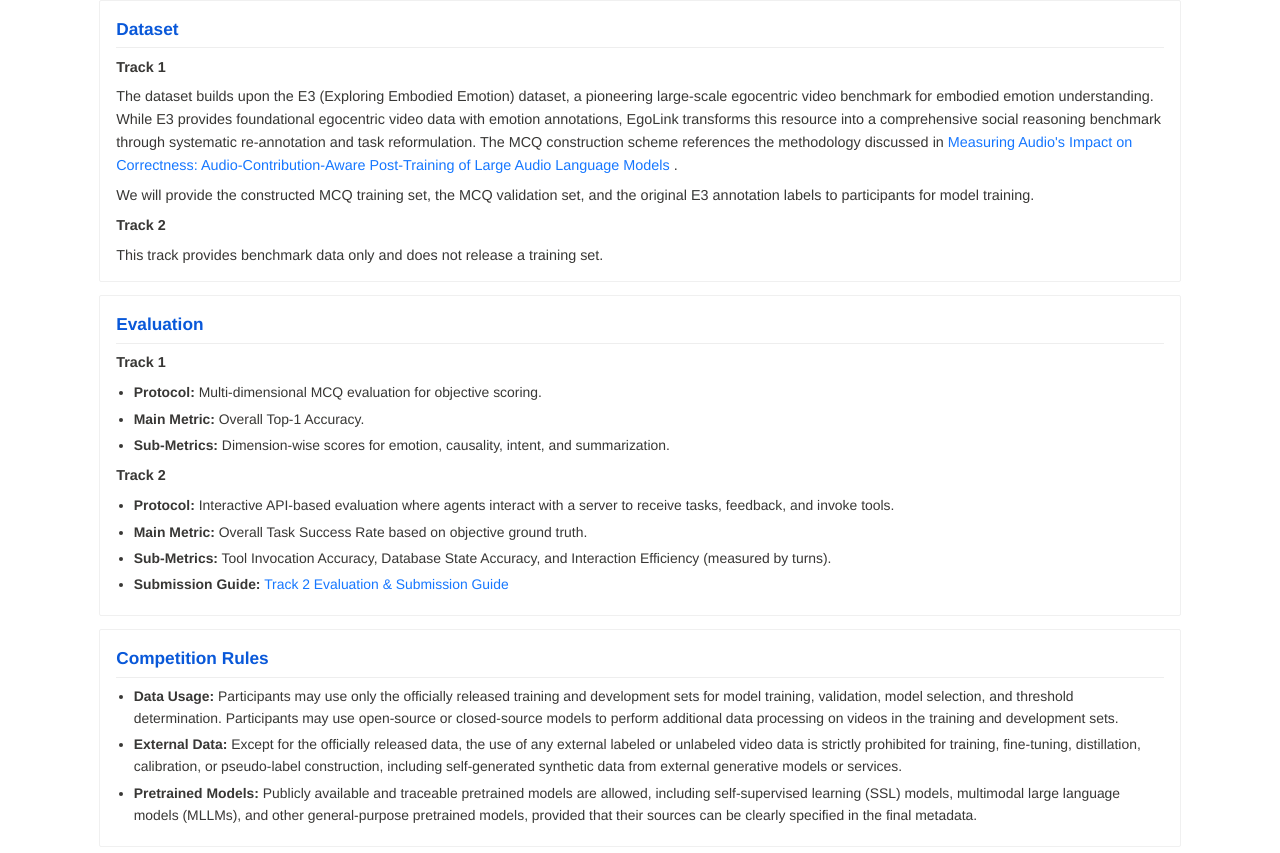
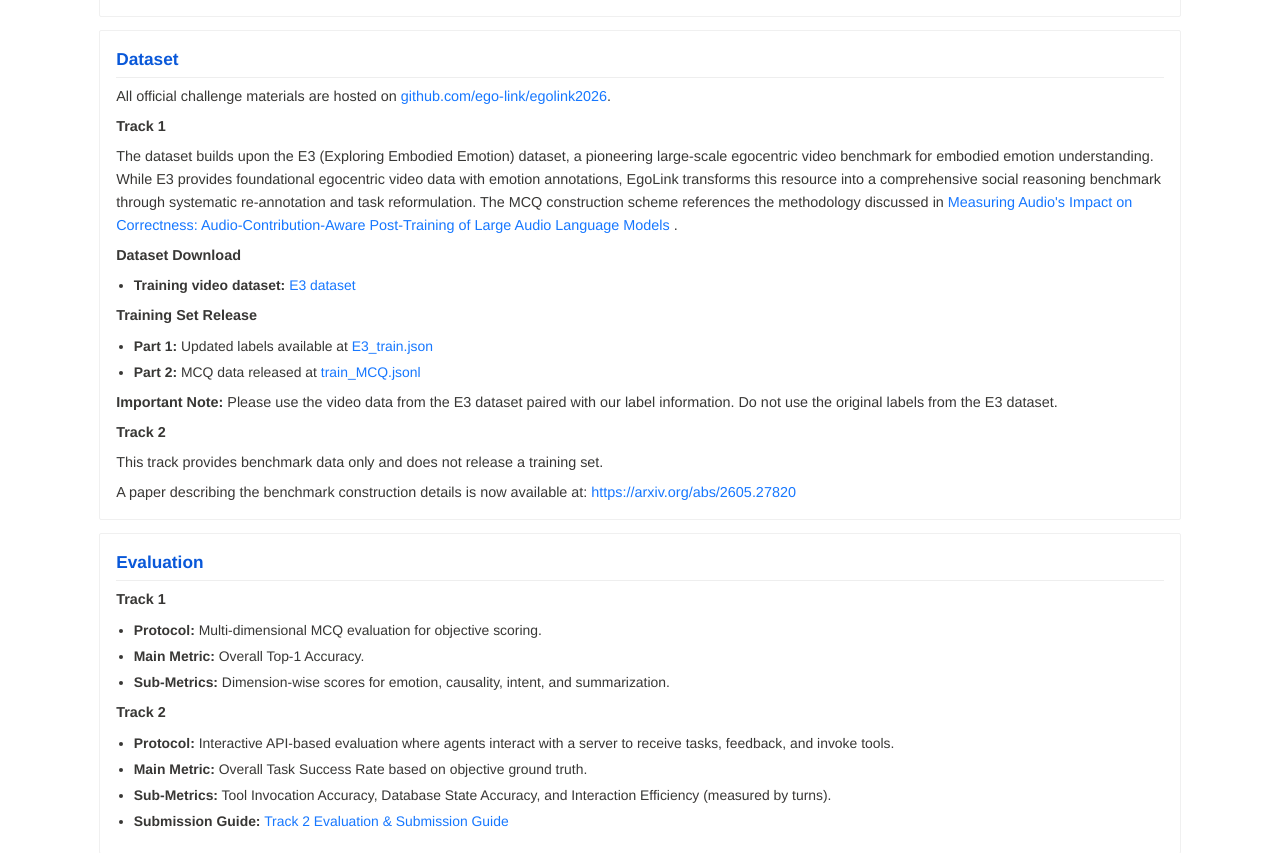
Before and after one commit to ego-link/challenge2026, a website: page index.html in a window 1280 px wide. Shown: the part 1688-2541 px from the top of the page. Drawn offline with Linux system fonts and the light colour scheme.

Commit message:
Add GitHub links, Track 1 dataset releases, and competition rules.
Surface the official egolink2026 repository, document Track 1 training downloads and label files, add Track 2 benchmark paper reference, general competition rules, and training release links on Important Dates.

Co-authored-by: Cursor <cursoragent@cursor.com>

```diff
--- a/index.html
+++ b/index.html
@@ -24,6 +24,7 @@
         </div>
         <nav class="nav-links">
           <a href="#intro">Intro</a>
+          <a href="https://github.com/ego-link/egolink2026" target="_blank" rel="noopener noreferrer">GitHub</a>
           <a href="#news">News</a>
           <a href="#tasks">Challenge Tasks</a>
           <a href="#dataset">Dataset</a>
@@ -58,6 +59,11 @@
           perceive emotional cues, understand causal relationships, and predict behavioral intents in human interactions but also to
           actively solve daily life tasks through multimodal dialogue, dynamic tool use, and autonomous planning. EgoLink aims to foster
           integrated intelligence where perception, reasoning, and decision-making are tightly coupled in unstructured social environments.
+        </p>
+        <p>
+          Visit the
+          <a href="https://github.com/ego-link/egolink2026" target="_blank" rel="noopener noreferrer">official EgoLink 2026 GitHub repository</a>
+          for datasets, documentation, evaluation tools, and submission resources.
         </p>
       </section>
 
@@ -146,6 +152,10 @@
 
       <section class="card" id="dataset">
         <h2 class="card-title">Dataset</h2>
+        <p>
+          All official challenge materials are hosted on
+          <a href="https://github.com/ego-link/egolink2026" target="_blank" rel="noopener noreferrer">github.com/ego-link/egolink2026</a>.
+        </p>
         <p><strong>Track 1</strong></p>
         <p>
           The dataset builds upon the E3 (Exploring Embodied Emotion) dataset, a pioneering large-scale egocentric video benchmark for
@@ -156,12 +166,42 @@
             Measuring Audio's Impact on Correctness: Audio-Contribution-Aware Post-Training of Large Audio Language Models
           </a>.
         </p>
+        <p><strong>Dataset Download</strong></p>
+        <ul class="list">
+          <li>
+            <strong>Training video dataset:</strong>
+            <a href="https://github.com/Exploring-Embodied-Emotion-official/E3/tree/main/dataset" target="_blank" rel="noopener noreferrer">
+              E3 dataset
+            </a>
+          </li>
+        </ul>
+        <p><strong>Training Set Release</strong></p>
+        <ul class="list">
+          <li>
+            <strong>Part 1:</strong> Updated labels available at
+            <a href="https://github.com/ego-link/egolink2026/blob/main/dataset/track1/E3_train.json" target="_blank" rel="noopener noreferrer">
+              E3_train.json
+            </a>
+          </li>
+          <li>
+            <strong>Part 2:</strong> MCQ data released at
+            <a href="https://github.com/ego-link/egolink2026/blob/main/dataset/track1/train_MCQ.jsonl" target="_blank" rel="noopener noreferrer">
+              train_MCQ.jsonl
+            </a>
+          </li>
+        </ul>
         <p>
-          We will provide the constructed MCQ training set, the MCQ validation set, and the original E3 annotation labels to participants
-          for model training.
+          <strong>Important Note:</strong> Please use the video data from the E3 dataset paired with our label information. Do not use
+          the original labels from the E3 dataset.
         </p>
         <p><strong>Track 2</strong></p>
         <p>This track provides benchmark data only and does not release a training set.</p>
+        <p>
+          A paper describing the benchmark construction details is now available at:
+          <a href="https://arxiv.org/abs/2605.27820" target="_blank" rel="noopener noreferrer">
+            https://arxiv.org/abs/2605.27820
+          </a>
+        </p>
       </section>
 
       <section class="card" id="evaluation">
@@ -207,6 +247,18 @@
             in the final metadata.
           </li>
         </ul>
+        <p><strong>General Rules</strong></p>
+        <ul class="list">
+          <li>
+            <strong>Multimodal Large Model Policy:</strong> Only open-source multimodal large models are permitted for the system submitted
+            for evaluation. Closed-source/API-only models are prohibited. This restriction applies exclusively to the final inference and
+            submission system; there are no restrictions on the models or tools used for data preprocessing and dataset refinement.
+          </li>
+          <li>
+            <strong>No Manual Labeling:</strong> Participants are not allowed to perform manual annotations or subjective judgments on the
+            evaluation set.
+          </li>
+        </ul>
       </section>
 
       <section class="card" id="schedule">
@@ -219,7 +271,17 @@
               E3 Dataset
             </a>
           </li>
-          <li><strong>2026.05.10:</strong> Training dataset label release.</li>
+          <li>
+            <strong>2026.05.10:</strong> Training dataset label release.
+            Part 1:
+            <a href="https://github.com/ego-link/egolink2026/blob/main/dataset/track1/E3_train.json" target="_blank" rel="noopener noreferrer">
+              E3_train.json
+            </a>;
+            Part 2:
+            <a href="https://github.com/ego-link/egolink2026/blob/main/dataset/track1/train_MCQ.jsonl" target="_blank" rel="noopener noreferrer">
+              train_MCQ.jsonl
+            </a>
+          </li>
           <li><strong>2026.06.08:</strong> Evaluation dataset released.</li>
           <li><strong>2026.06.22 - 2026.06.25:</strong> Final answer and report submission window.</li>
         </ul>
```
